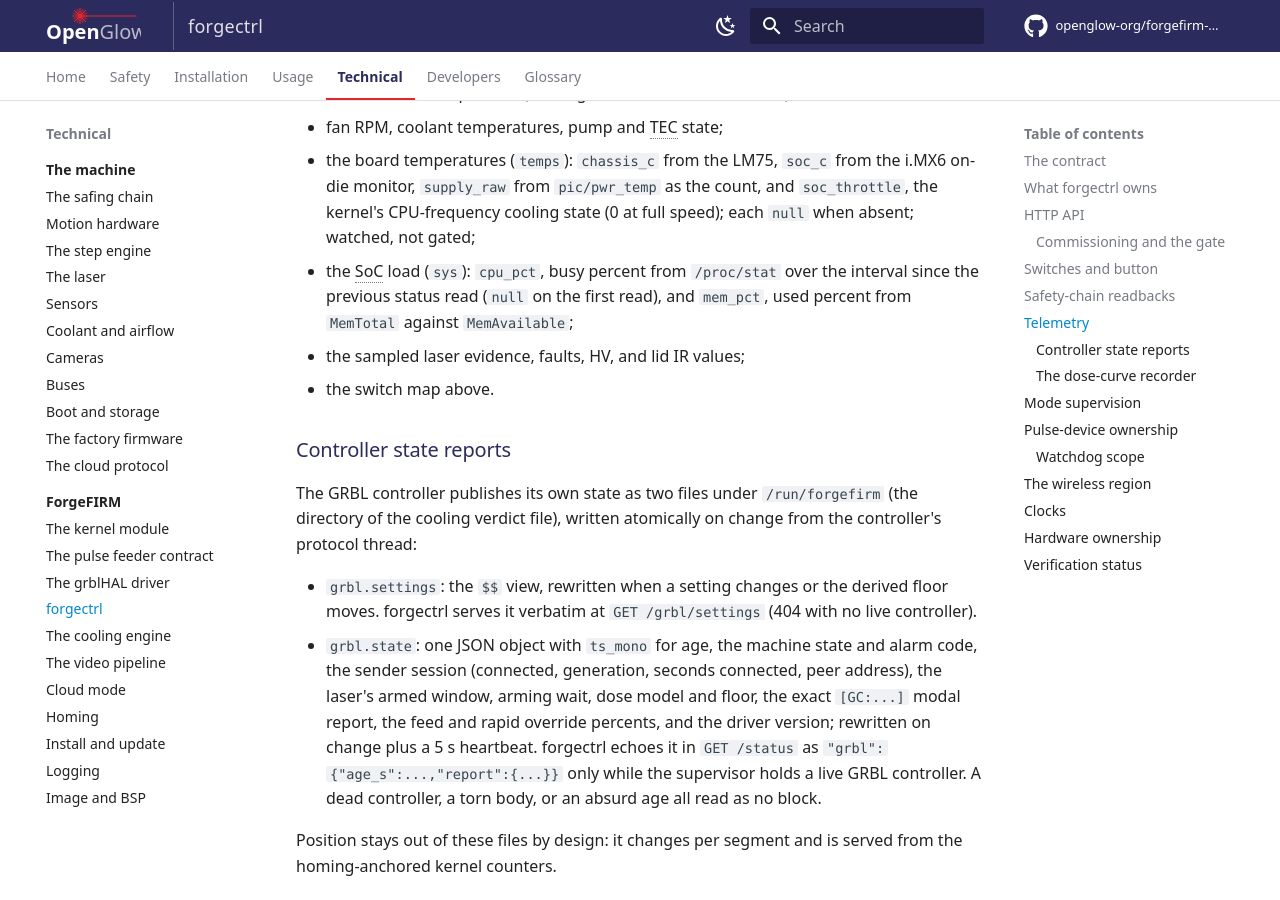
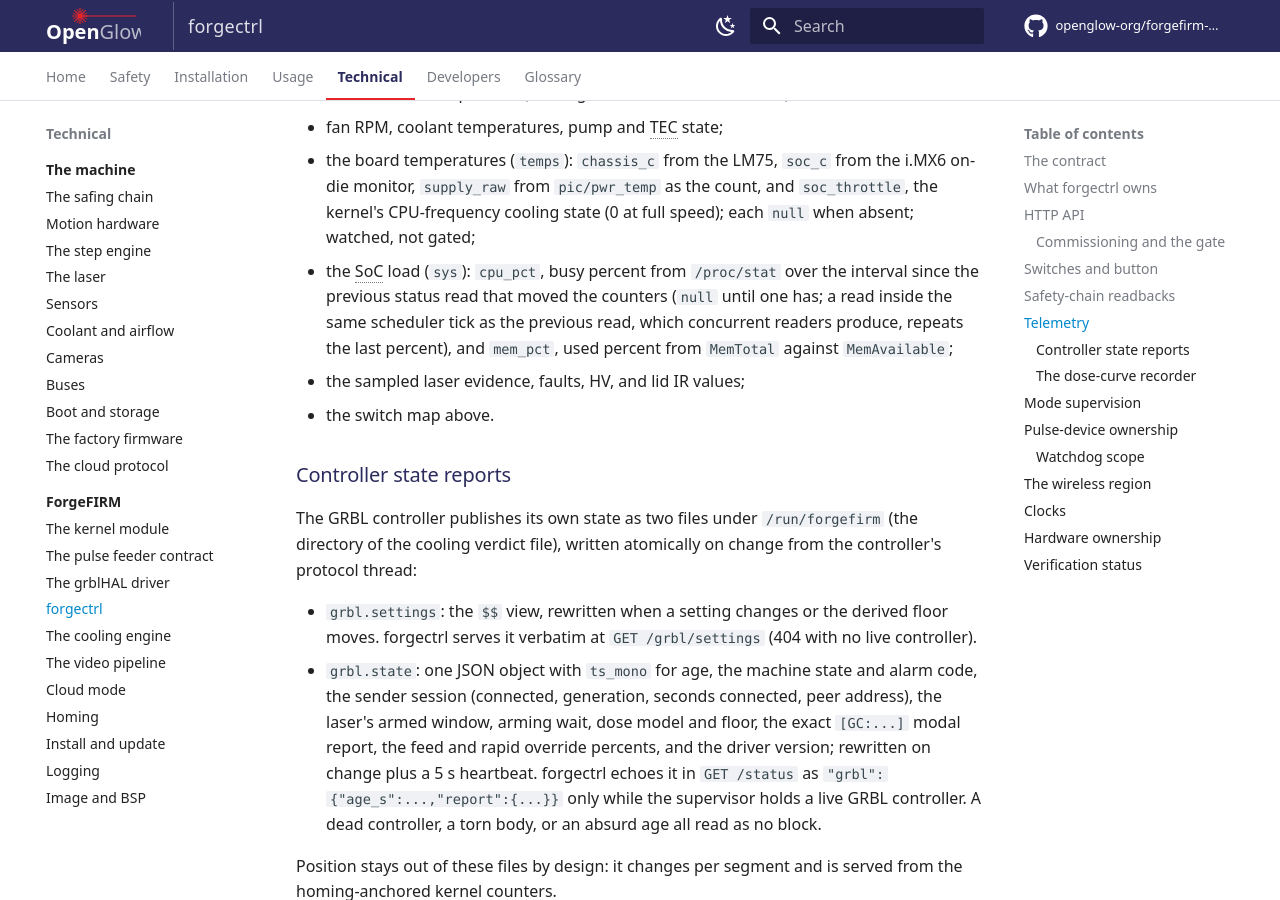
Before and after one commit to openglow-org/forgefirm-docs, an MkDocs documentation site: the page built from docs/technical/forgefirm/forgectrl.md, in a window 1280 px wide and 900 px high, scrolled down 10215 px. Built offline with MkDocs 1.6.1 and Material for MkDocs 9.7.7, drawn with Linux system fonts in a browser that asks for light colours; comment, search, counter and statistics services are not loaded.

Commit message:
forgectrl: the CPU percent repeats across a same-tick status read

```diff
--- a/docs/technical/forgefirm/forgectrl.md
+++ b/docs/technical/forgefirm/forgectrl.md
@@ -334,7 +334,9 @@ and anything external. It carries:
   and `soc_throttle`, the kernel's CPU-frequency cooling state (0 at full
   speed); each `null` when absent; watched, not gated;
 - the SoC load (`sys`): `cpu_pct`, busy percent from `/proc/stat` over the
-  interval since the previous status read (`null` on the first read), and
+  interval since the previous status read that moved the counters (`null`
+  until one has; a read inside the same scheduler tick as the previous
+  read, which concurrent readers produce, repeats the last percent), and
   `mem_pct`, used percent from `MemTotal` against `MemAvailable`;
 - the sampled laser evidence, faults, HV, and lid IR values;
 - the switch map above.
```
